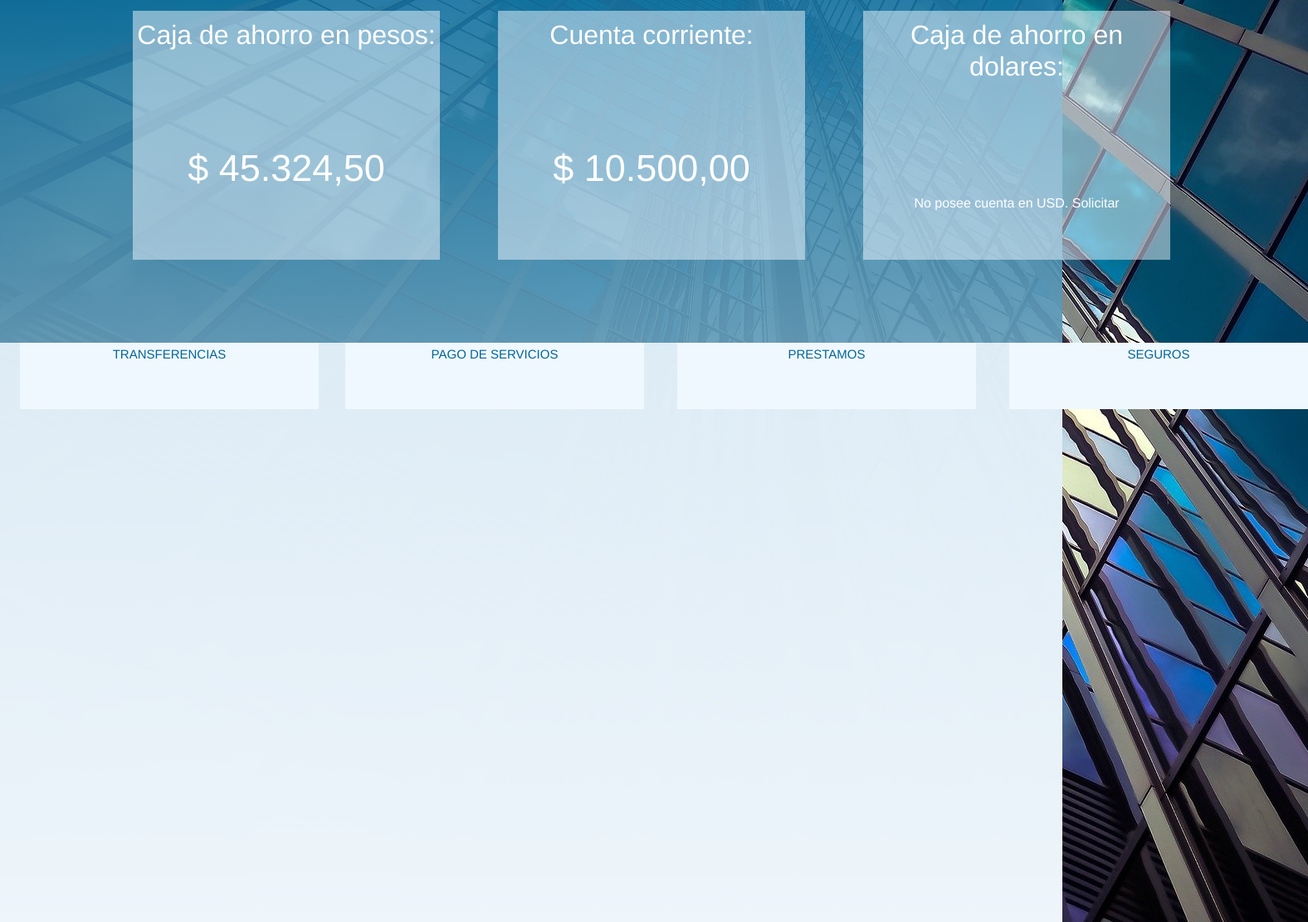
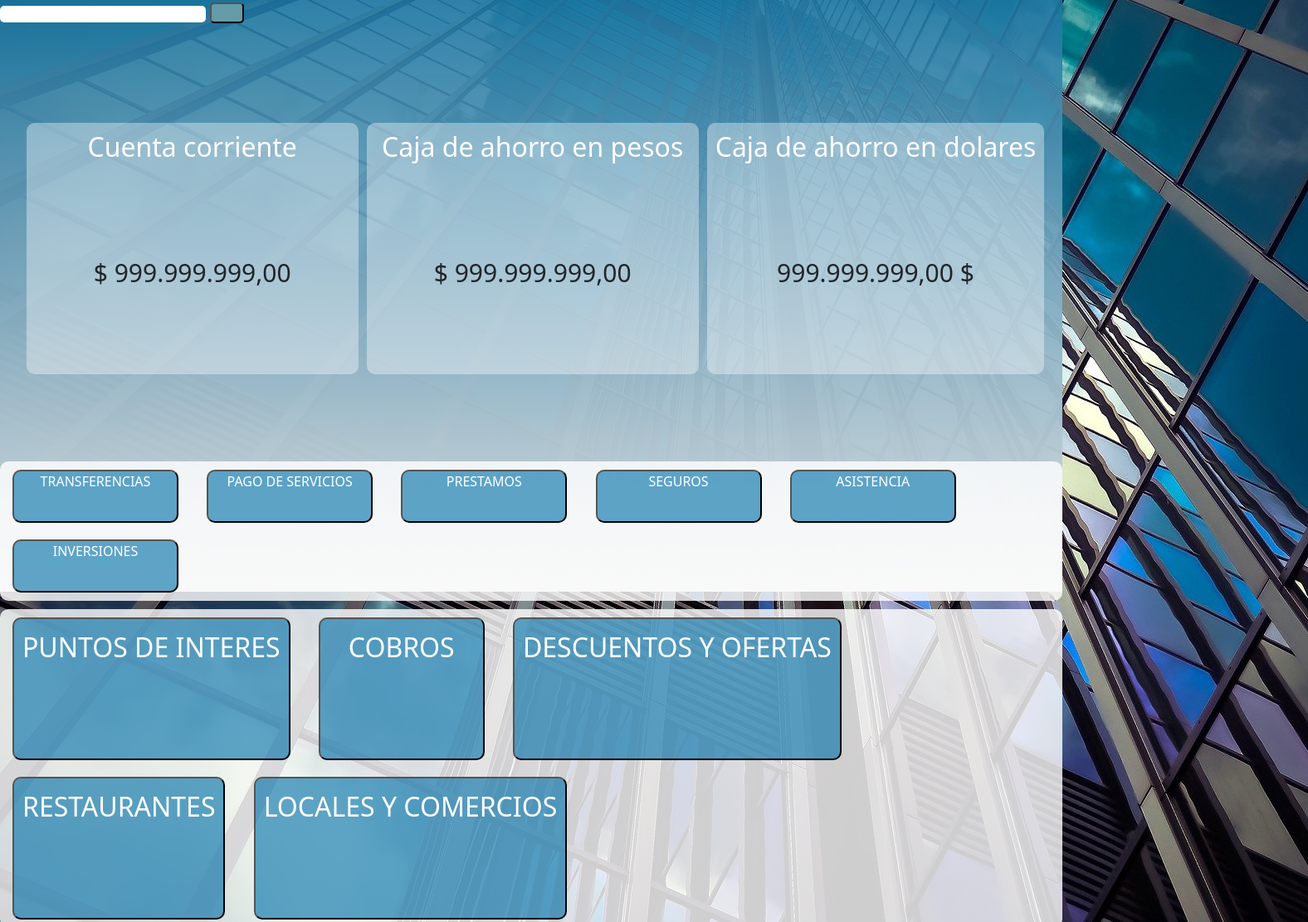
Before and after one commit to ticopycs/ITBANK-FSDC-4, a website: page home.html in a window 1280 px wide. Shown: the part 87-1198 px from the top of the page at 83% size, 1576 px wide, since content can reach past the window. Drawn offline with nearby package versions, Linux system fonts and the light colour scheme.

Commit message:
se agrego diseño al homepage y se implemento el responsive design

```diff
--- a/home.html
+++ b/home.html
@@ -34,50 +34,39 @@
             </div>
         </div>
 
+        <!-- Cuerpo de la página-->
 
+        <div id="cuentas">
+            <div>
+                <h2>Cuenta corriente</h2>
+                <p>$ 999.999.999,00</p>
+            </div>
+            <div>
+                <h2>Caja de ahorro en pesos</h2>
+                <p>$ 999.999.999,00</p>
+            </div>
+            <div>
+                <h2>Caja de ahorro en dolares</h2>
+                <p>999.999.999,00 $</p>
+            </div>
+        </div>
+        <div id="informacion">
+            <button><p>TRANSFERENCIAS</p></button>
+            <button><p>PAGO DE SERVICIOS</p></button>
+            <button><p>PRESTAMOS</p></button>
+            <button><p>SEGUROS</p></button>
+            <button><p>ASISTENCIA</p></button>
+            <button><p>INVERSIONES</p></button>
 
-        <!-- Cuerpo de la página-->
-        <section>
-            <div id="ahorro-pesos" class="cuentaBancaria-contenedor">
-                <h2 class="cuentaBancaria-titulo">Caja de ahorro en pesos:</h2>
-                <p class="cuentaBancaria-monto">$ 45.324,50</p>
-            </div>
+        </div>
+        <div id="promociones">
+            <button><p>PUNTOS DE INTERES</p></button>
+            <button><p>COBROS</p></button>
+            <button><p>DESCUENTOS Y OFERTAS</p></button>
+            <button><p>RESTAURANTES</p></button>
+            <button><p>LOCALES Y COMERCIOS</p></button>
 
-            <div id="cuenta-corriente" class="cuentaBancaria-contenedor">
-                <h2 class="cuentaBancaria-titulo">Cuenta corriente:</h2>
-                <p class="cuentaBancaria-monto">$ 10.500,00</p>
-            </div>
-
-            <div id="ahorro-dolares" class="cuentaBancaria-contenedor">
-                <h2 class="cuentaBancaria-titulo">Caja de ahorro en dolares:</h2>
-                <p class="cuentaBancaria-informacion">No posee cuenta en USD. Solicitar
-                </p>
-            </div>
-
-
-        <!-- seccion contenido-->
-
-            <div id="contenido">
-
-                <!-- Datos de saldo en cuentas-->
-
-                <!-- acciones e informacion de la cuenta-->
-                <div id="caja">
-                    <div id="transferencias" class="accionesInformacion-contenedor" >
-                        <h2 class="accionesInformacion-titulo">TRANSFERENCIAS</h2>
-                    </div>
-                    <div id="pago-servicios" class="accionesInformacion-contenedor" >
-                        <h2 class="accionesInformacion-titulo">PAGO DE SERVICIOS</h2>
-                    </div>
-                    <div id="prestamos" class="accionesInformacion-contenedor" >
-                        <h2 class="accionesInformacion-titulo">PRESTAMOS</h2>
-                    </div>
-                    <div id="seguros" class="accionesInformacion-contenedor" >
-                        <h2 class="accionesInformacion-titulo">SEGUROS</h2>
-                    </div>
-                </div>
-            </div>
-        </section>
+        </div>
 
         <!-- A partir de acá empieza el Footer/Pie de pagina-->
         <div class="footer">
--- a/style.css
+++ b/style.css
@@ -89,6 +89,8 @@ section {
 }
 /* Pie de Pagina*/
 .footer {
+    margin-top: 10px;
+    position: absolute;
     border-bottom: none;
     border-top: 4px solid var(--overlay);
     height: min-content;
@@ -108,105 +110,110 @@ section {
 *{
     margin: 0;
     padding: 0;
-    box-sizing: border-box;
 }
 /** se establece el diseño del fondo y de la imagen estatica */
 #fondo-imagen{
     position: fixed;
     width: 100%;
-    height: 150vh;
+    height: 100%;
 }
 #fondo{
     position: fixed;
     width: 100%;
-    height: 150vh;
+    height: 100%;
     background-image: linear-gradient(rgba(0, 102, 153, 0.900),rgb(224, 224, 224));
 }
+/*@media (max-width:300px){
+    #cuentas{
+        flex-direction: column;
+        justify-content: center;}
+    #informacion{
+        flex-direction: column;
+        justify-content: center;}
+}*/
+#cuentas{
+    margin-top: 130px;
+    min-width: 300px;
+    justify-content: center;
+    position: relative;
+    display: flex;
+    padding-left: 10px;
+    flex-wrap: wrap;
+}
+#cuentas div{
+    border-radius: 10px;
+    background-color: rgba(255, 255, 255, 0.373);
+    margin: 5px;
+    min-width: 400px;
+}
+#cuentas h2{
+    padding: 10px;
+    margin-bottom: 100px;
+    color: rgb(255, 255, 255);
+    text-align: center;
+}
+#cuentas p{
+    font-size: 30px;
+    margin-bottom: 100px;
+text-align: center;
+}
 
-/** se establece el diseño de la clase cuentaBancaria */
-.cuentaBancaria-contenedor{
-    background-color: rgba(240, 248, 255, 0.500);
-    position: absolute;
-    float: right;
-    height: 300px;
-    width: 370px;
+#informacion{
+    position: relative;
+    display: flexbox;
+    border-radius: 10px;
+    justify-content: center;
+    margin-top: 100px;
+    flex-wrap: wrap;
+    background-color: rgba(255, 255, 255, 0.808);
+    min-width: 300px;
 }
-.cuentaBancaria-titulo{
+#informacion button{
+    background-color: rgba(7, 116, 171, 0.636);
+    border-radius: 10px;
+    margin-right: 15px;
+    margin-left: 15px;
+    margin-top: 10px;
+    margin-bottom: 10px;
+    min-width: 200px;
+
+}
+
+#informacion p{
+    padding-bottom: 20px;
     text-align: center;
-    font-family: 'Franklin Gothic Medium', 'Arial Narrow', Arial, sans-serif;
     color: white;
-    padding-top: 10px;
 }
-.cuentaBancaria-monto{
+#promociones{
+    position: relative;
+    display: flexbox;
+    border-radius: 10px;
+    justify-content: center;
+    flex-wrap: wrap;
+    background-color: rgba(255, 255, 255, 0.808);
+    min-width: 300px;
+    margin-top: 10px;
+}
+#promociones button{
+    background-color: rgba(7, 116, 171, 0.636);
+    border-radius: 10px;
+    margin-right: 15px;
+    margin-left: 15px;
+    margin-top: 10px;
+    margin-bottom: 10px;
+    min-width: 200px;
+
+}
+
+#promociones p{
+    margin: 10px;
+    font-size: xx-large;
+    padding-bottom: 100px;
     text-align: center;
-    font-family: 'Franklin Gothic Medium', 'Arial Narrow', Arial, sans-serif;
     color: white;
-    padding-top: 100px;
-    font-size: 45px;
-}
-.cuentaBancaria-informacion{
-    text-align: center;
-    font-family: 'Franklin Gothic Medium', 'Arial Narrow', Arial, sans-serif;
-    color: white;
-    padding-top: 125px;
-}
-/** se establecen los elementos que heredan de la clase cuentaBAncaria */
-#ahorro-dolares{
-    top:100px ;
-    left: 130vh;
-}
-#cuenta-corriente{
-    top:100px ;
-    left: 75vh;
-}
-#ahorro-pesos{
-    top:100px ;
-    left: 20vh;
-}
-/** se establece el diseño del fondo de la seccion contenido */
-#contenido{
-    width: 100%;
-    height: 100vh;
 }
 
 
-/** se establece el diseño de la clase accionesInformacion */
-.accionesInformacion-contenedor{
-    background-color: rgb(240, 248, 255);
-    position: absolute;
-    height: 80px;
-    width: 45vh;
-}
-
-.accionesInformacion-titulo{
-    text-align: center;
-    font-size: 15px;
-    font-family: 'Franklin Gothic Medium', 'Arial Narrow', Arial, sans-serif;
-    color: #069;
-    padding-top: 5px;
-}
-
-
-#transferencias{
-    left: 3vh;
-}
-#pago-servicios{
-    left: 52vh;
-}
-#prestamos{
-    left: 102vh;
-}
-#seguros{
-    left: 152vh;
-}
-#caja{
-    background-color: rgba(240, 248, 255, 0.87);
-    position: absolute;
-    top:500px ;
-    float: right;
-    height: 800px;
-    width: 100%;
-}
 @import url('https://fonts.googleapis.com/css2?family=Koulen&display=swap');
 
 /* font-family: 'Koulen', cursive;*/
@@ -237,6 +244,7 @@ body {
 }
 /* Encabezado */
 .header-conteiner {
+    flex-wrap: wrap;
     display: flex;
     justify-content: space-between;
    align-items: center;
```
